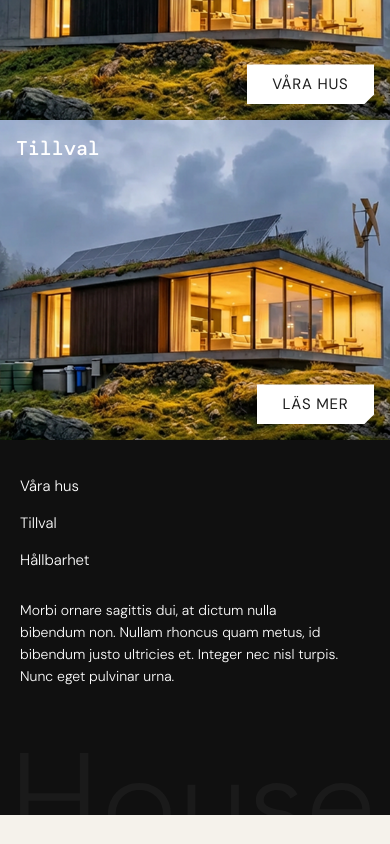
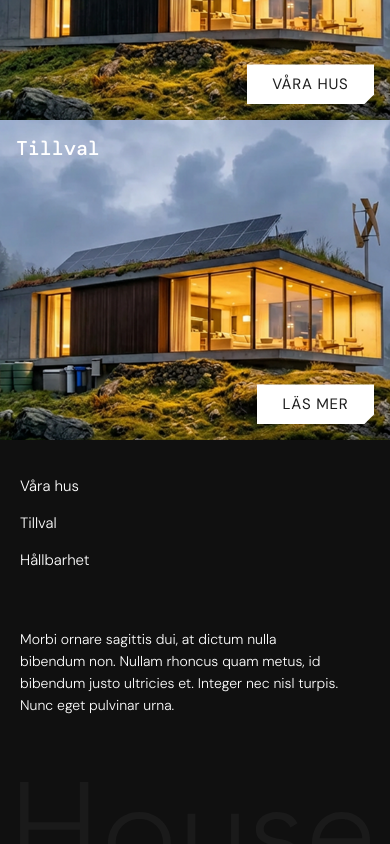
Before and after one commit to JennAnd/house-landing-page, a React (Vite) app: page / in a window 390 px wide. Shown: the part 1611-2455 px from the top of the page. Before the commit the page ends 2426 px from the top, so only its background shows below. Built offline with nearby package versions, Linux system fonts and the light colour scheme.

Commit message:
adjust footer spacing for mobile

```diff
--- a/src/components/Footer/Footer.css
+++ b/src/components/Footer/Footer.css
@@ -24,6 +24,7 @@
   display: flex;
   flex-direction: column;
   gap: 0.5rem;
+  padding-bottom: 1.8rem;
 }
 
 .footer-link {
@@ -111,6 +112,7 @@
 
   .footer-nav {
     grid-column: 1;
+    padding-bottom: 0;
   }
 
   .footer-copy {
```
